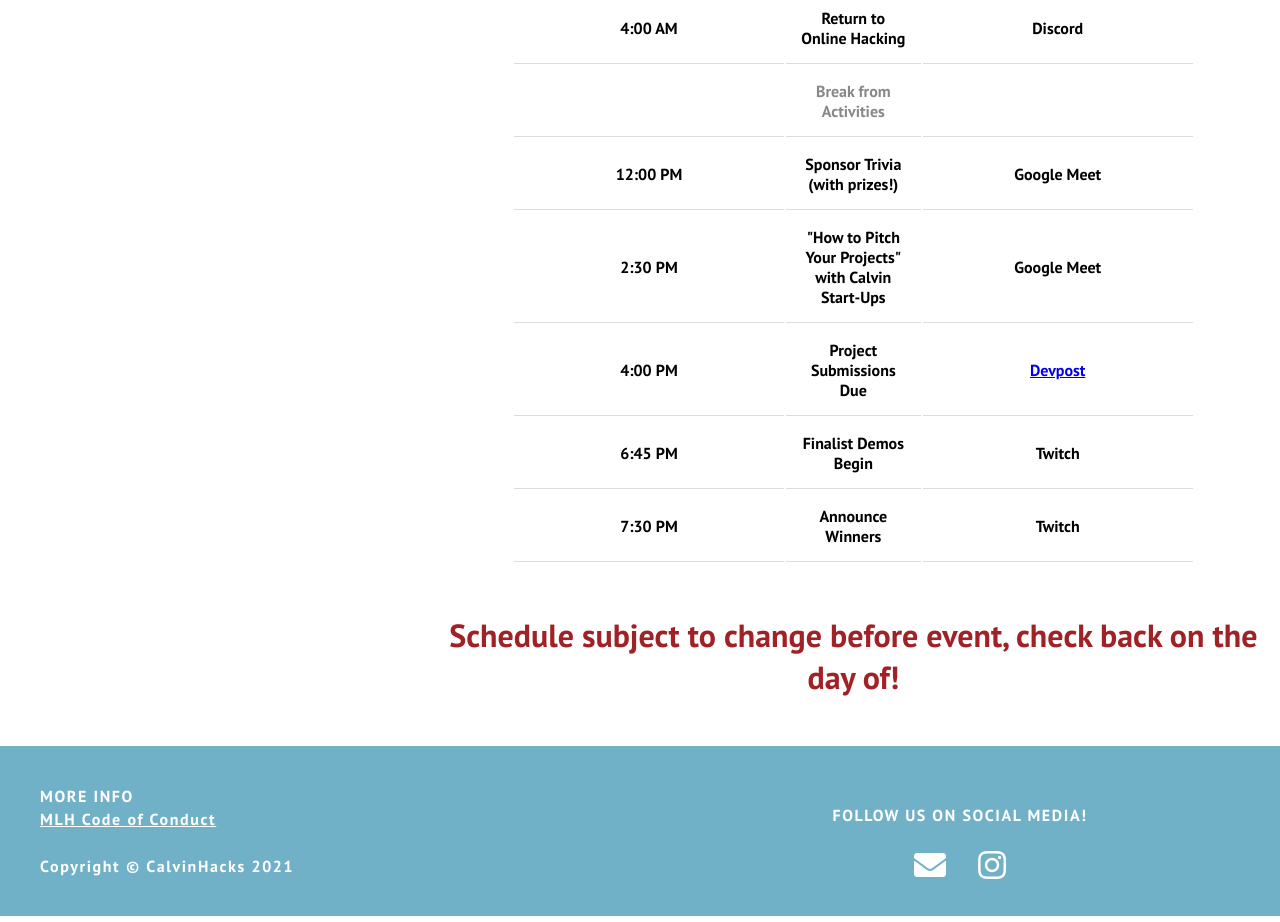
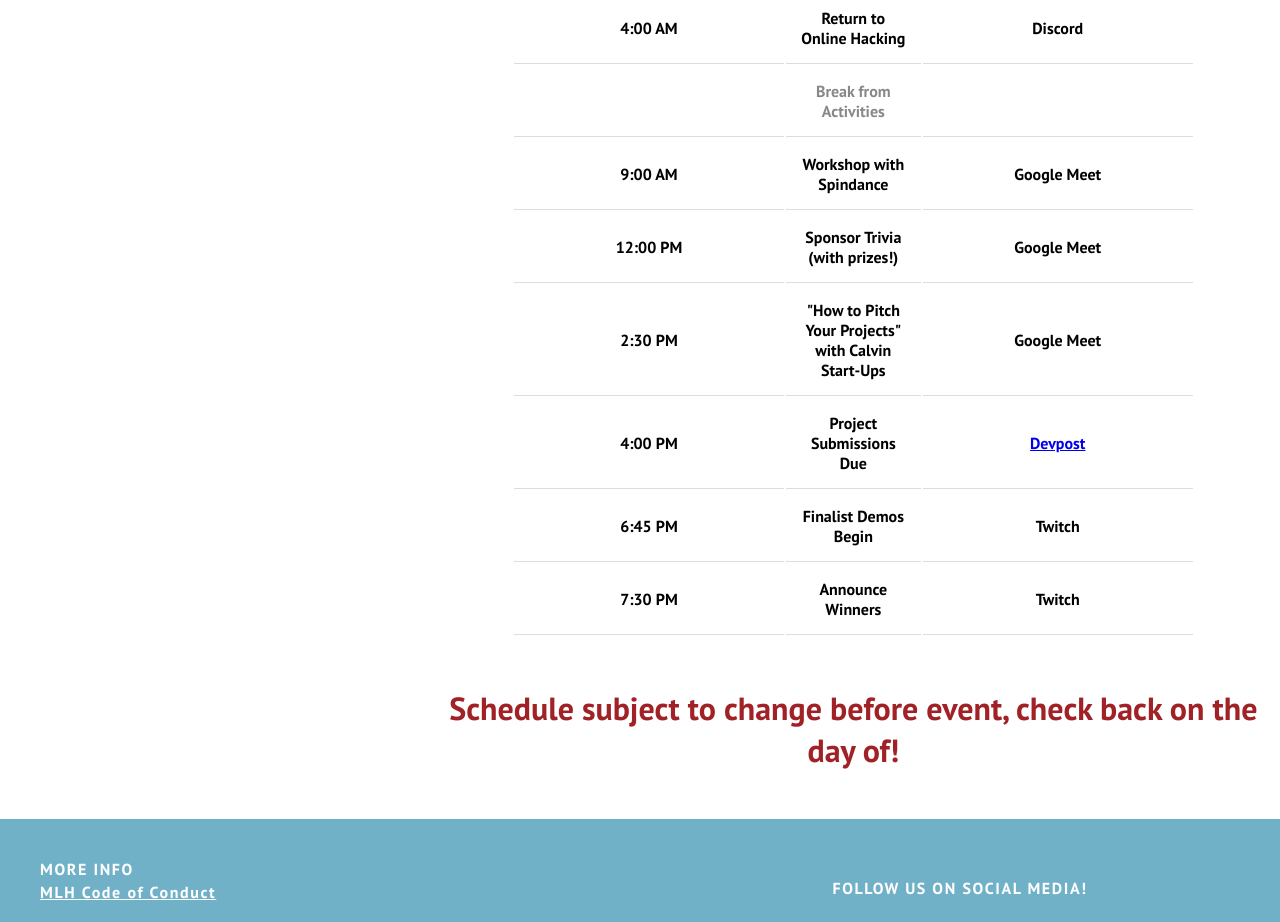
Before and after one commit to CalvinHacks/calvinhacks-2021, a React (Create React App) app: page /#/schedule in a window 1280 px wide. Shown: the part 1020-1942 px from the top of the page. Built offline with nearby package versions, Linux system fonts and the light colour scheme.

Commit message:
Add SpinDance workshop

```diff
--- a/src/components/scheduleTable.js
+++ b/src/components/scheduleTable.js
@@ -74,6 +74,11 @@ export default function ScheduleTable() {
           location=""
         />
         <ScheduleRow
+          time="9:00 AM"
+          event="Workshop with Spindance"
+          location="Google Meet"
+        />
+        <ScheduleRow
           time="12:00 PM"
           event="Sponsor Trivia (with prizes!)"
           location="Google Meet"
```
